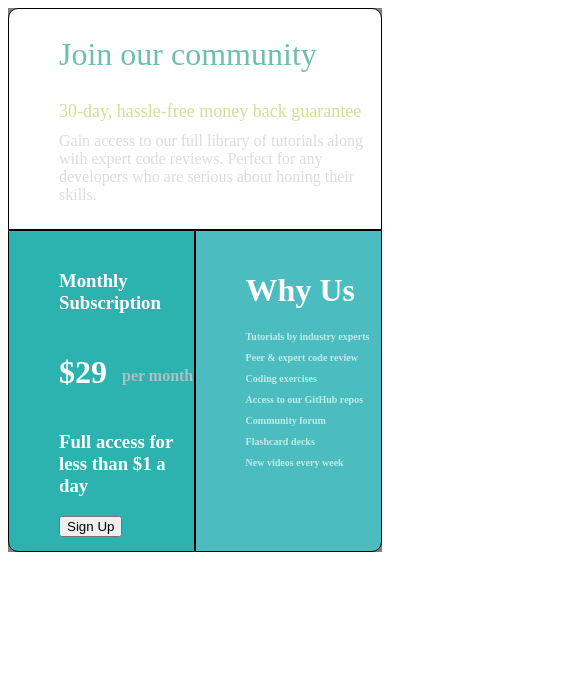
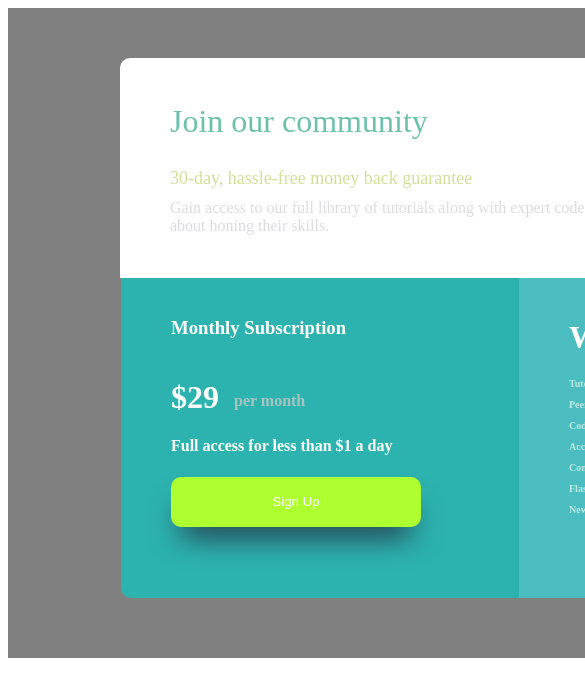
Before and after one commit to devkrhis/desafio-oneposition.vue, a Vue app: page / in a window 390 px wide. Shown: the top 696 px of the page, 585 px wide, since content can reach past the window. Built offline with nearby package versions, Linux system fonts and the light colour scheme; the HTML template or start-up script is replaced by a standard one.

Commit message:
falta fazer ficar responsivo

```diff
--- a/src/components/HomePage.vue
+++ b/src/components/HomePage.vue
@@ -30,8 +30,8 @@ export default {
 
 #initialGrade {
     background-color: gray;
-    width: 100%;
-    height: 100%;
+    width: 1024px;
+    height: 650px;
 }
 
 .topPage {
--- a/src/components/IntroductionPage.vue
+++ b/src/components/IntroductionPage.vue
@@ -26,14 +26,15 @@ export default {
     background-color: white;
     display: flex;
     flex-direction: column;
-    border: 1px solid black;
+    border: 0px solid black;
     border-top-right-radius: 10px;
     border-top-left-radius: 10px;
-    max-width: 750px;
+    width: 750px;
     height: 200px;
     padding-left: 50px;
     padding-top: 20px;
     align-items: flex-start;
+    margin-top: 50px;
 
 
 }
--- a/src/components/RegistrationPage.vue
+++ b/src/components/RegistrationPage.vue
@@ -5,8 +5,8 @@
             <h1> ${{ valueMonth }} </h1>
             <h3> per month </h3>
         </div>
-        <h3> Full access for less than $1 a day </h3>
-        <a> <button> Sign Up </button> </a>
+        <h4> Full access for less than $1 a day </h4>
+        <a href="https://www.linkedin.com/in/krhistopher-kauling-novak-b4364712a/" target="Pagina do Linkedin"> <button> Sign Up </button> </a>
     </div>
 
 </template>
@@ -25,7 +25,7 @@ export default {
 <style scoped>
 
 .leftPage {
-    border: 1px solid black;
+    border: 0px solid black;
     background-color: #2cb3af;
     width: 348px;
     height: 300px;
@@ -48,6 +48,11 @@ export default {
     color: white;
 }
 
+.leftPage h4 {
+    margin-top: 0px;
+    color: white;
+}
+
 .CustomLineBreak {
     display: flex;
     justify-content: flex-start;
@@ -60,6 +65,21 @@ export default {
     font-size: medium
 }
 
+.leftPage button {
+    color: white;
+    background-color: greenyellow;
+    width: 250px;
+    height: 50px;
+    border: none;
+    border-radius: 10px;
+    box-shadow: rgb(38, 57, 77) 0px 20px 30px -10px;
+}
+
+.leftPage button:hover {
+    transition-delay: 2ms;
+    background-color: red;
+}
+
 
 
 
--- a/src/components/WhyUsPage.vue
+++ b/src/components/WhyUsPage.vue
@@ -24,7 +24,7 @@ export default {
 <style scoped>
 
 .rightPage {
-    border: 1px solid black;
+    border: 0px solid black;
     width: 350px;
     height: 300px;
     background-color: #4bbcbf;
```
